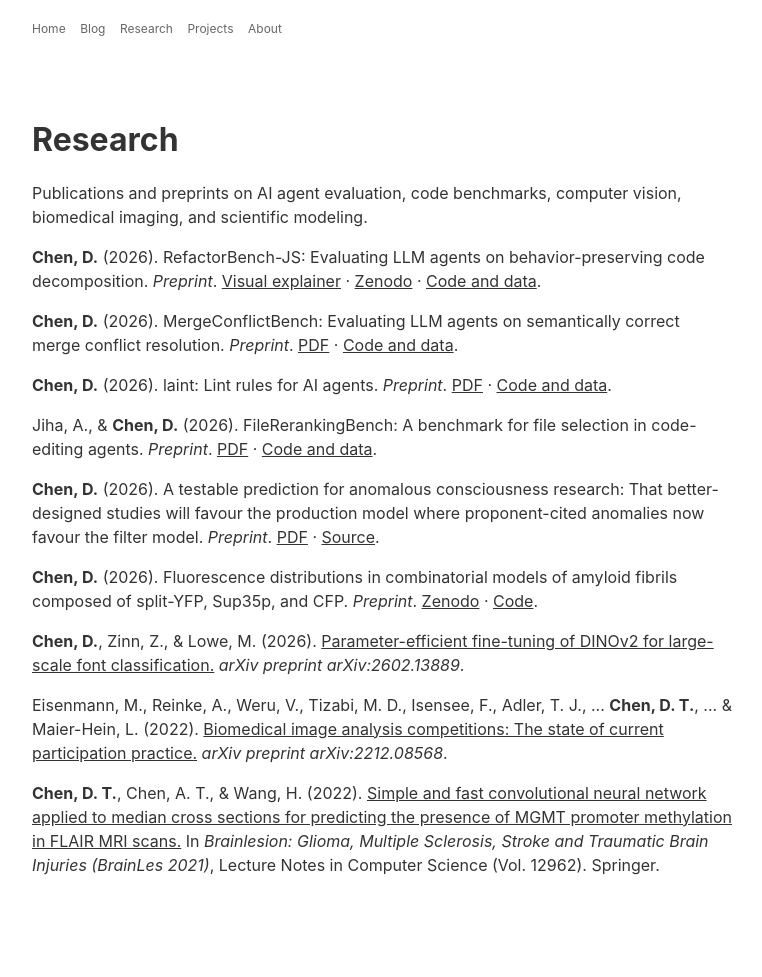
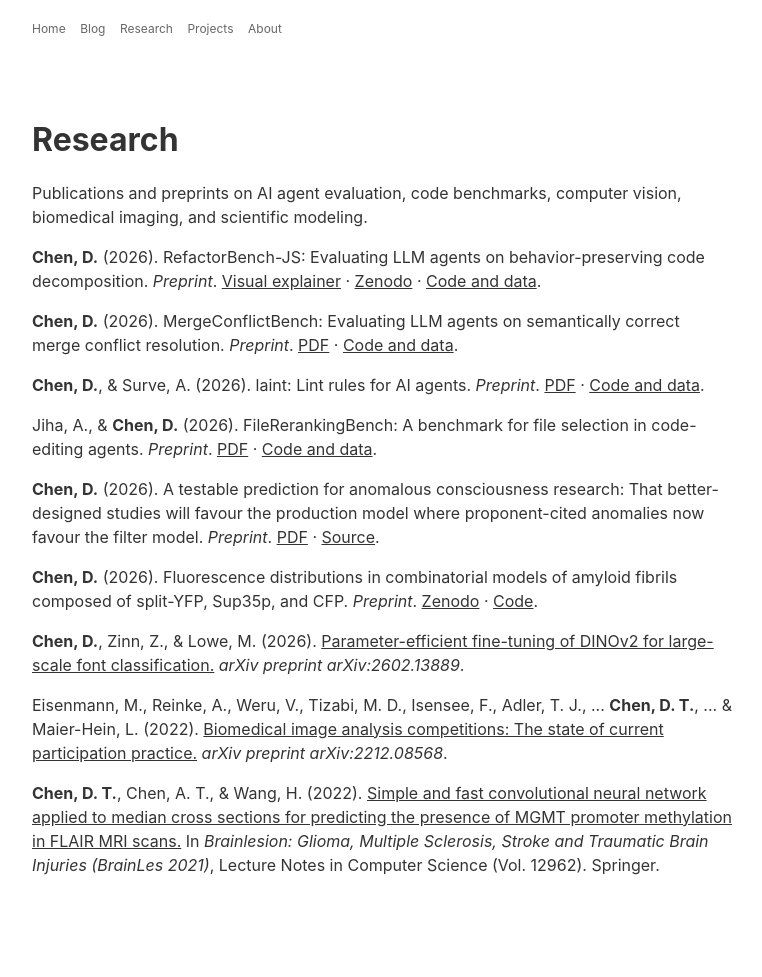
Before and after one commit to danielchen0/danielchen0.github.io, a Jekyll site: the page built from research.markdown, in a window 1280 px wide. Shown: the whole page, without its empty margins (258-1020 px from the left). Built offline with Jekyll 4.4.1, drawn with Linux system fonts in a browser that asks for light colours.

Commit message:
Credit Arnav Surve on laint paper

```diff
--- a/research.markdown
+++ b/research.markdown
@@ -19,7 +19,7 @@
 </p>
 
 <p>
-    <b>Chen, D.</b> (2026). laint: Lint rules for AI agents. <i>Preprint</i>. <a href='/papers/laint.pdf' target='_blank'>PDF</a> &middot; <a href='https://github.com/Create-Inc/laint' target='_blank'>Code and data</a>.
+    <b>Chen, D.</b>, &amp; Surve, A. (2026). laint: Lint rules for AI agents. <i>Preprint</i>. <a href='/papers/laint.pdf' target='_blank'>PDF</a> &middot; <a href='https://github.com/Create-Inc/laint' target='_blank'>Code and data</a>.
 </p>
 
 <p>
```
